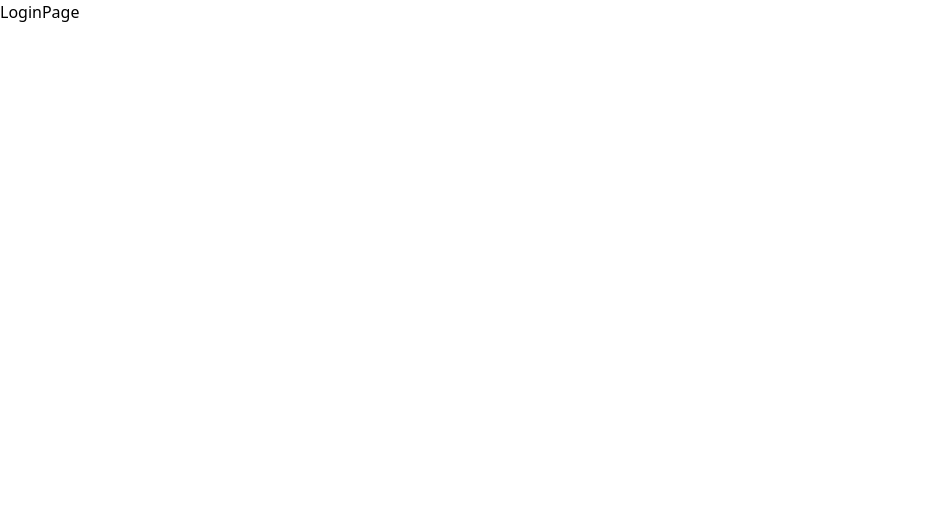
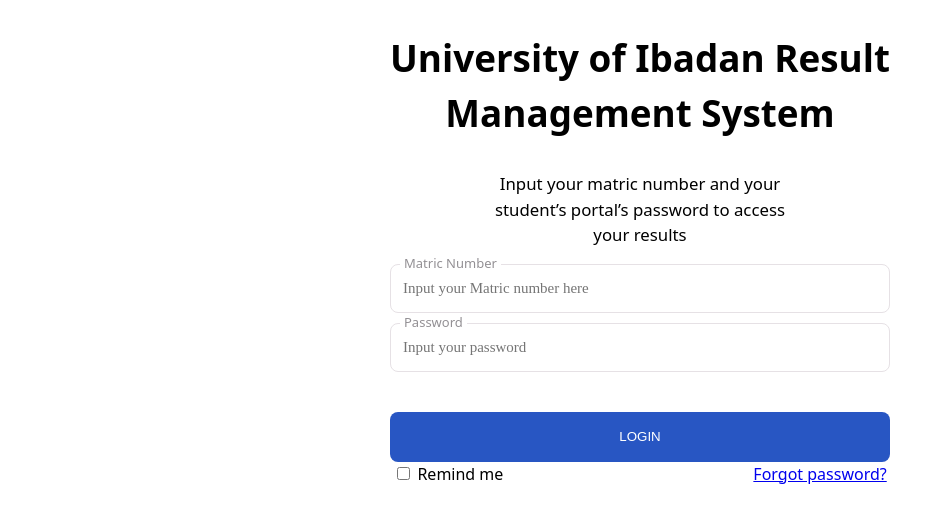
Before and after one commit to Qudusayo/ui_rms, a React (Vite) app: page / in a window 1280 px wide. Shown: the top 522 px of the page, without its empty margins (0-952 px from the left). Built offline with nearby package versions, Linux system fonts and the light colour scheme.

Commit message:
Login_page

```diff
--- a/src/pages/login-page.tsx
+++ b/src/pages/login-page.tsx
@@ -1,3 +1,44 @@
+import styled from "styled-components";
+import InputContainer from "../components/input";
+import { Link } from "react-router";
+import Button from "../components/Button";
+
+const FormContainer = styled.section`
+  width: 500px;
+  margin: 0px auto;
+  text-align: center;
+`;
+
+const H1 = styled.h1`
+  font: Proxima Nova;
+  font-size: 2.3rem;
+  font-weight: 600;
+`;
+
+const Pg = styled.p`
+  font-size: 1.05rem;
+  letter-spacing: 0.25%;
+  padding: 0 100px;
+  font-weight: 400;
+`;
+
+const InputSide = styled.div`
+  margin-bottom: 40px;
+`;
+
 export const LoginPage = () => {
-  return <div>LoginPage</div>;
+  return <FormContainer>
+    <H1>University of Ibadan Result Management System</H1>
+    <Pg>Input your matric number and your student’s portal’s password to access your results</Pg>
+    <form action="#">
+      <InputSide>
+      <InputContainer name="Matric Number" placeholder="Input your Matric number here" />
+      <InputContainer name="Password" placeholder="Input your password" />
+      </InputSide>
+      <Button name="Login"/>
+      <input type="checkbox" /> <span>Remind me</span>
+      <Link to="/password-reset" style={{ marginLeft: "50%" }}>Forgot password?</Link>
+    </form>
+
+  </FormContainer>;
 };
```
